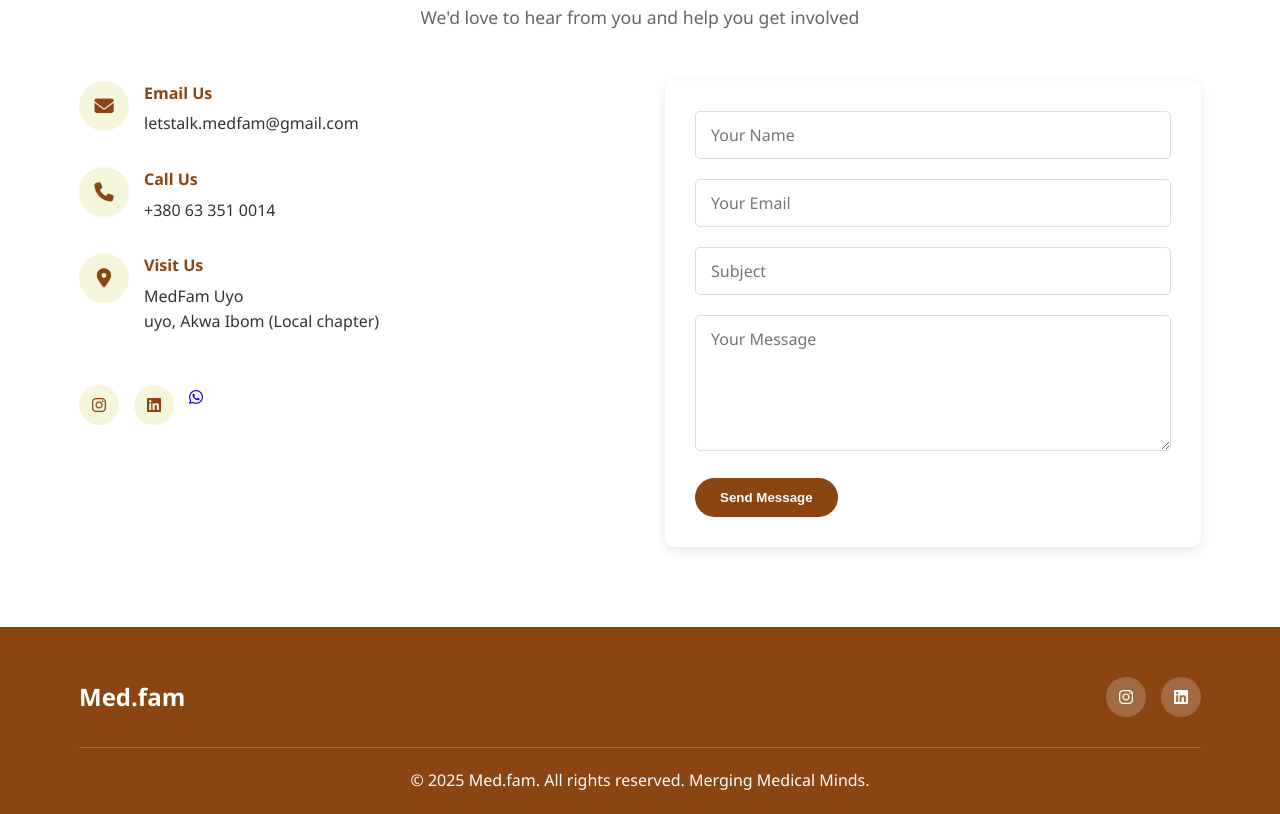
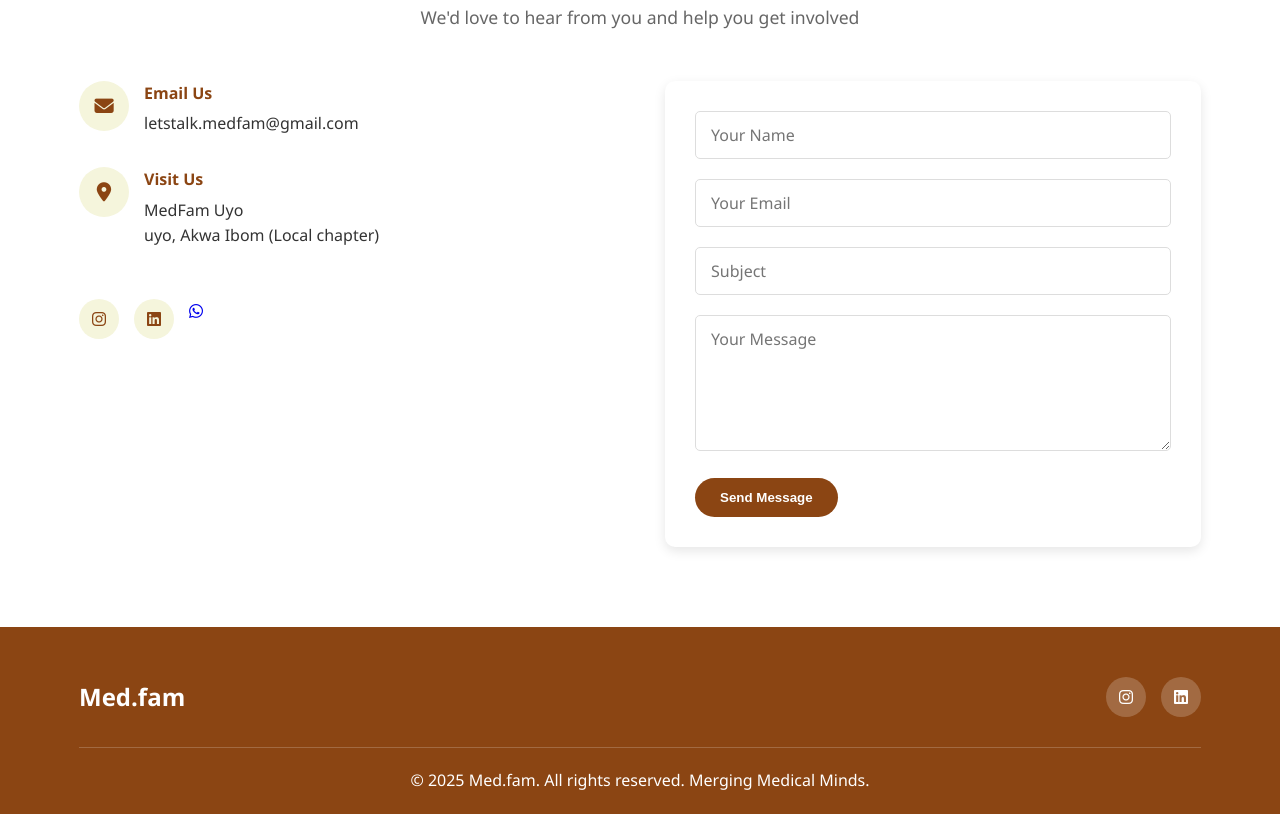
Before and after one commit to Med-Fam/MedFam, a website: page index.html in a window 1280 px wide. Shown: the part 8834-9648 px from the top of the page. Drawn offline with Linux system fonts and the light colour scheme.

```diff
--- a/index.html
+++ b/index.html
@@ -1497,14 +1497,6 @@
                     </div>
 
                     <div class="contact-item">
-                        <div class="contact-icon"><i class="fas fa-phone"></i></div>
-                        <div class="contact-details">
-                            <h4>Call Us</h4>
-                            <p>+380 63 351 0014</p>
-                        </div>
-                    </div>
-
-                    <div class="contact-item">
                         <div class="contact-icon"><i class="fas fa-map-marker-alt"></i></div>
                         <div class="contact-details">
                             <h4>Visit Us</h4>
```
